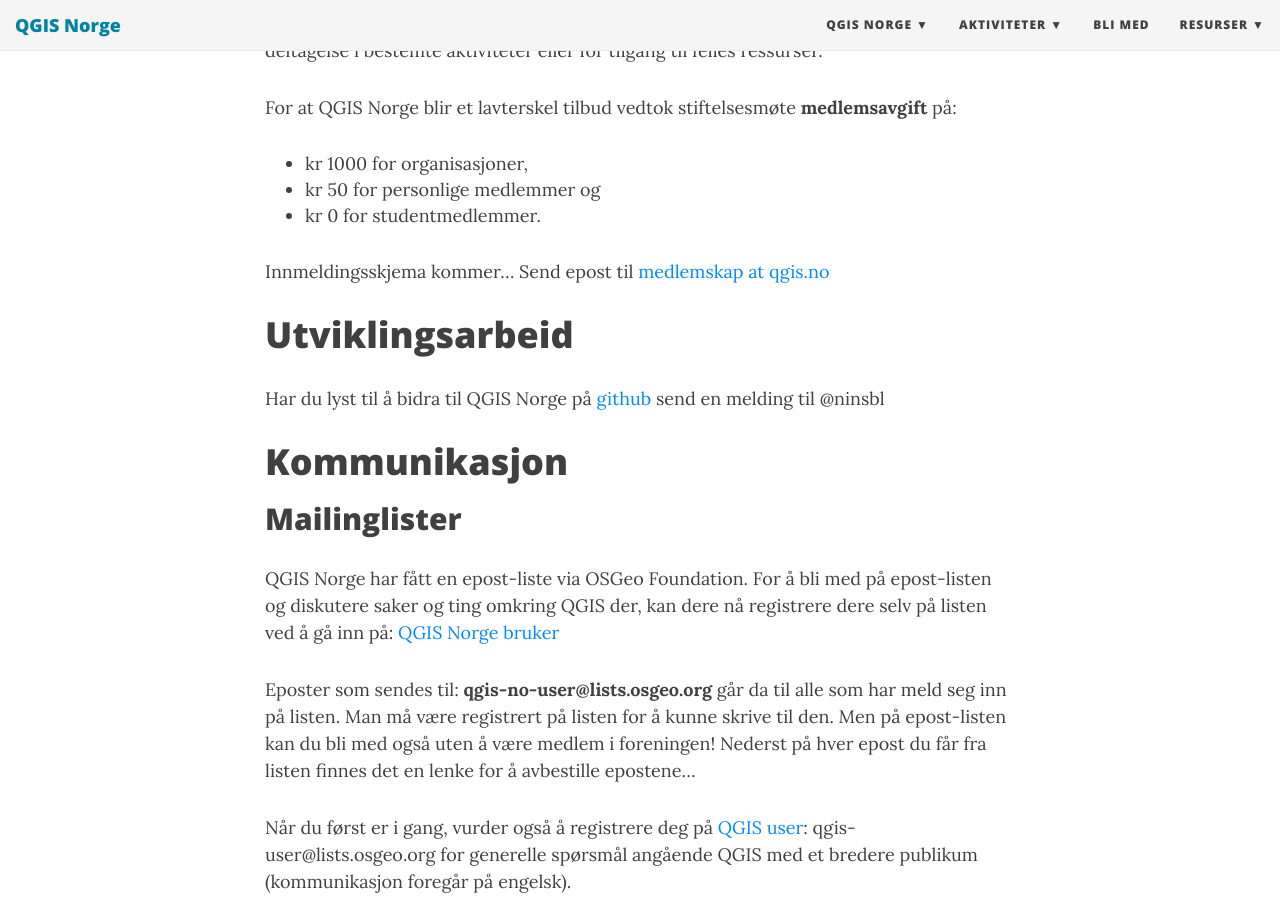
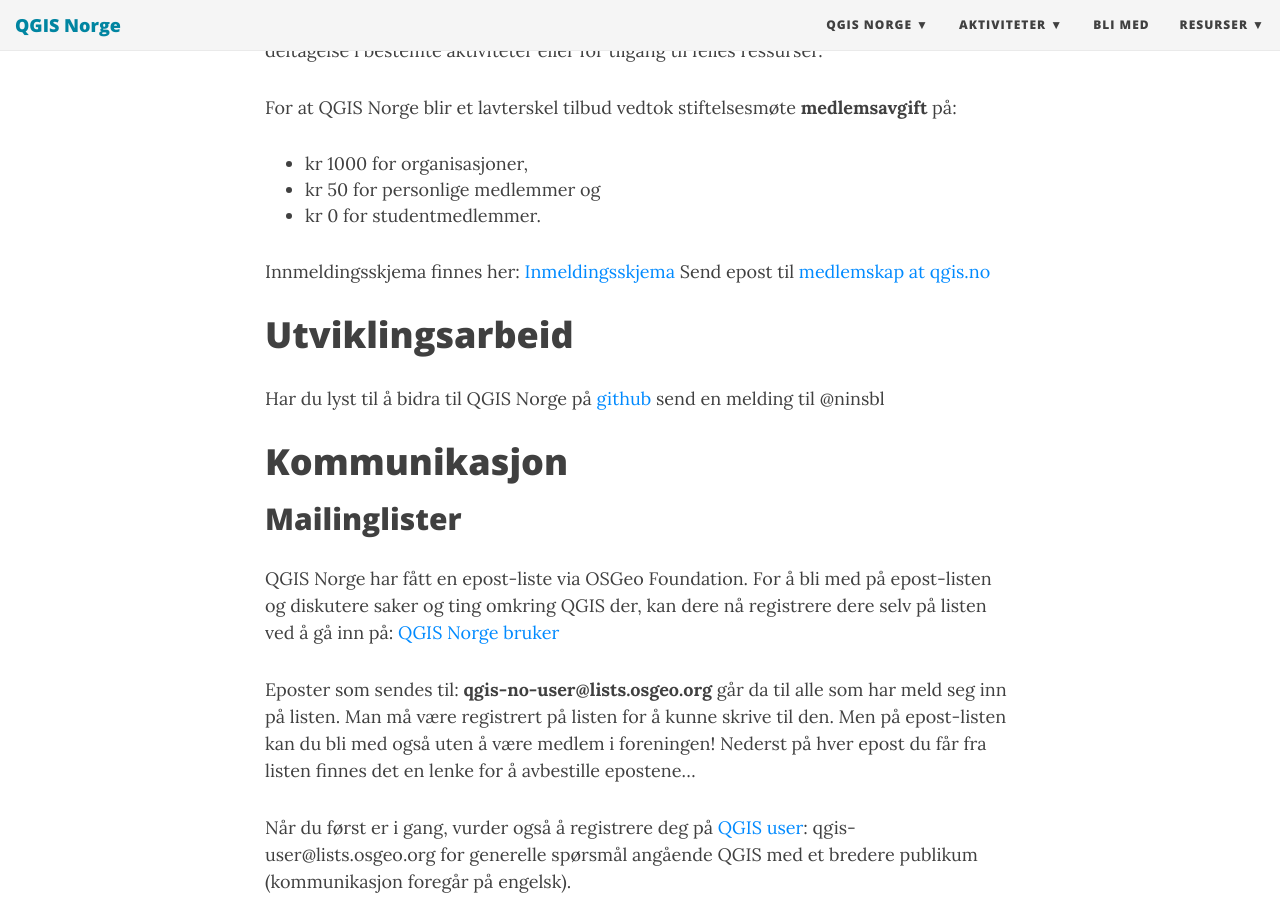
Before and after one commit to qgisnorge/qgisnorge.github.io, a Jekyll site: the page built from blimed.md, in a window 1280 px wide and 900 px high, scrolled down 579 px. Built offline with Jekyll 4.4.1, drawn with Linux system fonts in a browser that asks for light colours; nearby versions of some CDN libraries.

Commit message:
no message

```diff
--- a/blimed.md
+++ b/blimed.md
@@ -23,7 +23,7 @@
 - kr 50 for personlige medlemmer og
 - kr 0 for studentmedlemmer.
 
-Innmeldingsskjema kommer...
+Innmeldingsskjema finnes her: [Inmeldingsskjema](https://docs.google.com/forms/d/e/1FAIpQLSeKg90NzdPodmknix-BImrydCXVELe3aA9Z-Cnm9CfA7fTkEw/viewform?usp=sf_link)
 Send epost til [medlemskap at qgis.no](medlemskap@qgis.no)
 
 # Utviklingsarbeid
```
